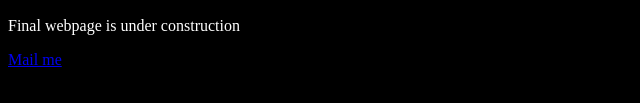
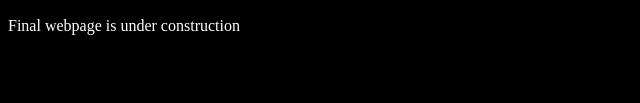
Before and after one commit to ChampionZA/ChampionZA.github.io, a plain HTML site: page index.html in a window 1280 px wide. Shown: the part 193-296 px from the top of the page, 0-640 px from the left. Drawn offline with Linux system fonts and the light colour scheme.

Commit message:
Update index.html

```diff
--- a/index.html
+++ b/index.html
@@ -10,6 +10,5 @@
         <br>
         <h2 style="color: white;">Coming Soon</h2>
         <p style="color: white;">Final webpage is under construction</p>
-        <a href="mailto:blunderbust44@gmail.com" title="send me an email">Mail me</a>
     </body>
 </html>
```
